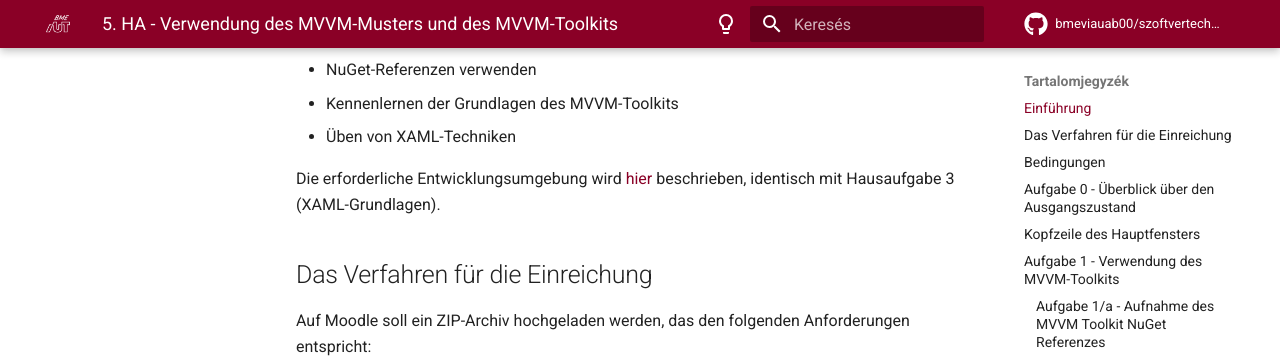
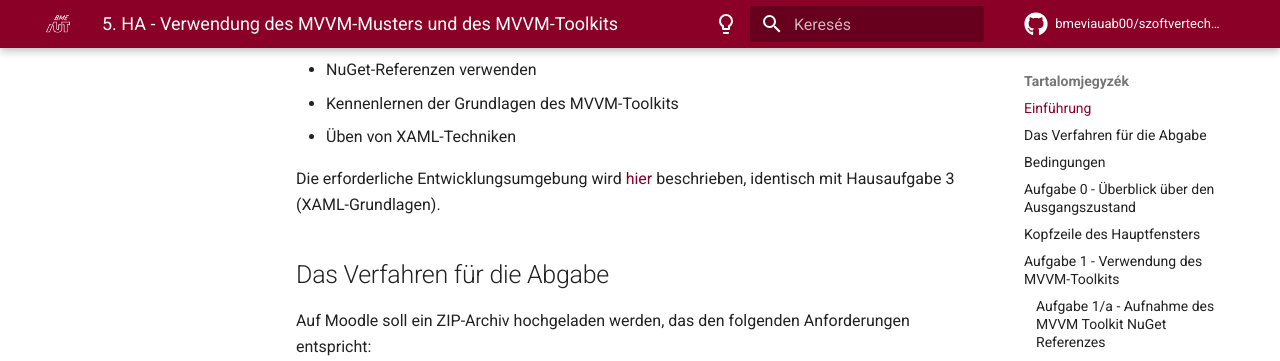
Before and after one commit to bmeviauab00/szoftvertechnikak, an MkDocs documentation site: the page built from docs/hazi/5-mvvm/index_ger.md, in a window 1280 px wide and 900 px high, scrolled down 591 px. Shown: the top 361 px of the window. Built offline with MkDocs 1.6.1 and Material for MkDocs 9.7.7, drawn with Linux system fonts in a browser that asks for light colours; emoji names are drawn with the system emoji font; comment, search, counter and statistics services are not loaded; the version menu is left out.

Commit message:
Fix: change 'Einreichung' to 'Abgabe' in 5-mvvm index_ger.md for consistency
Agent-Logs-Url: https://github.com/bmeviauab00/szoftvertechnikak/sessions/24e8cb47-d76b-423b-87ae-a9250b1184c3

Co-authored-by: lyozi <124312789+lyozi@users.noreply.github.com>

```diff
--- a/docs/hazi/5-mvvm/index_ger.md
+++ b/docs/hazi/5-mvvm/index_ger.md
@@ -22,7 +22,7 @@ Das Ziel der Hausaufgabe:
 
 Die erforderliche Entwicklungsumgebung wird [hier](../fejlesztokornyezet/index_ger.md) beschrieben, identisch mit Hausaufgabe 3 (XAML-Grundlagen).
 
-## Das Verfahren für die Einreichung
+## Das Verfahren für die Abgabe
 
 Auf Moodle soll ein ZIP-Archiv hochgeladen werden, das den folgenden Anforderungen entspricht:
 
```
